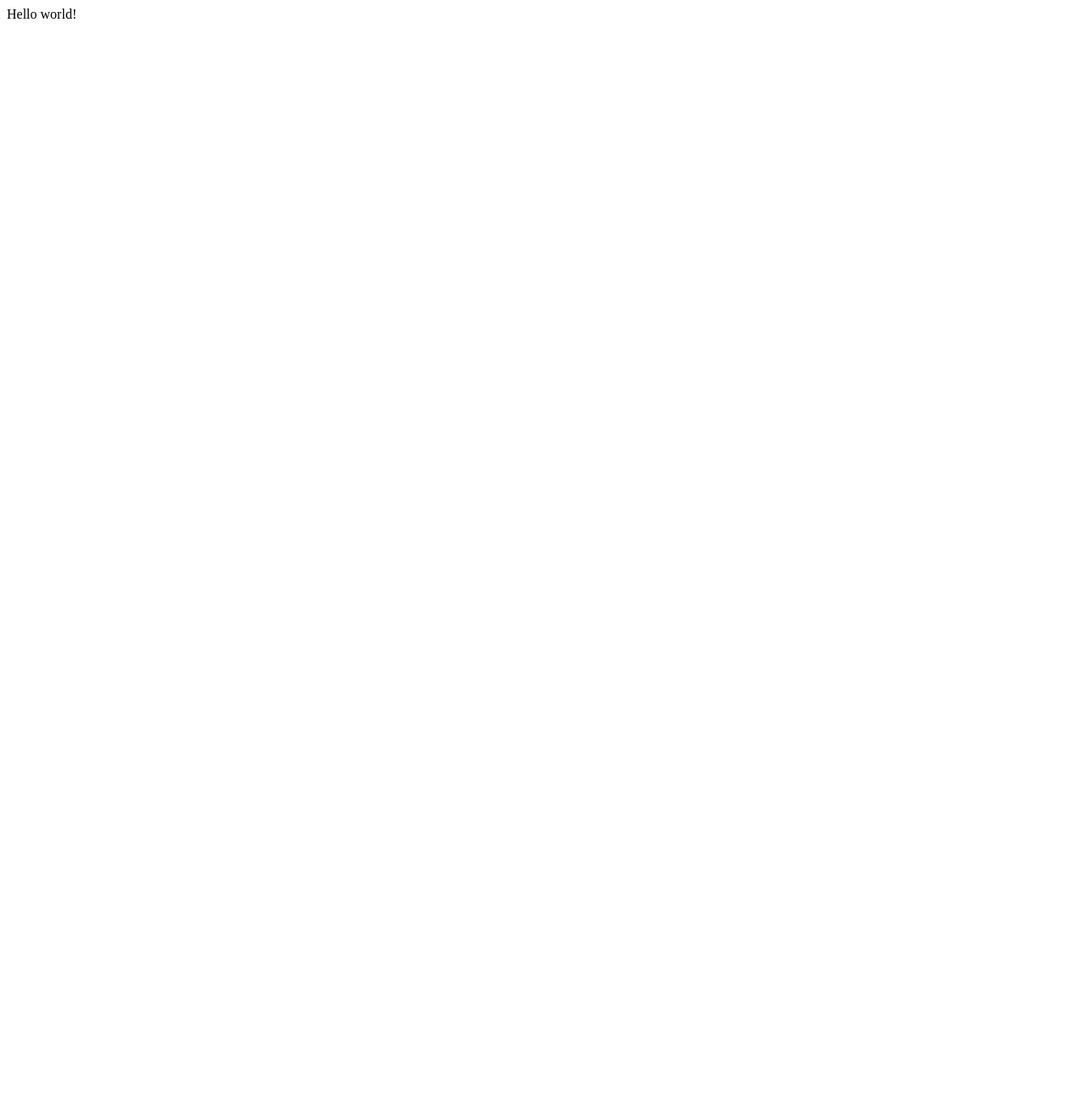
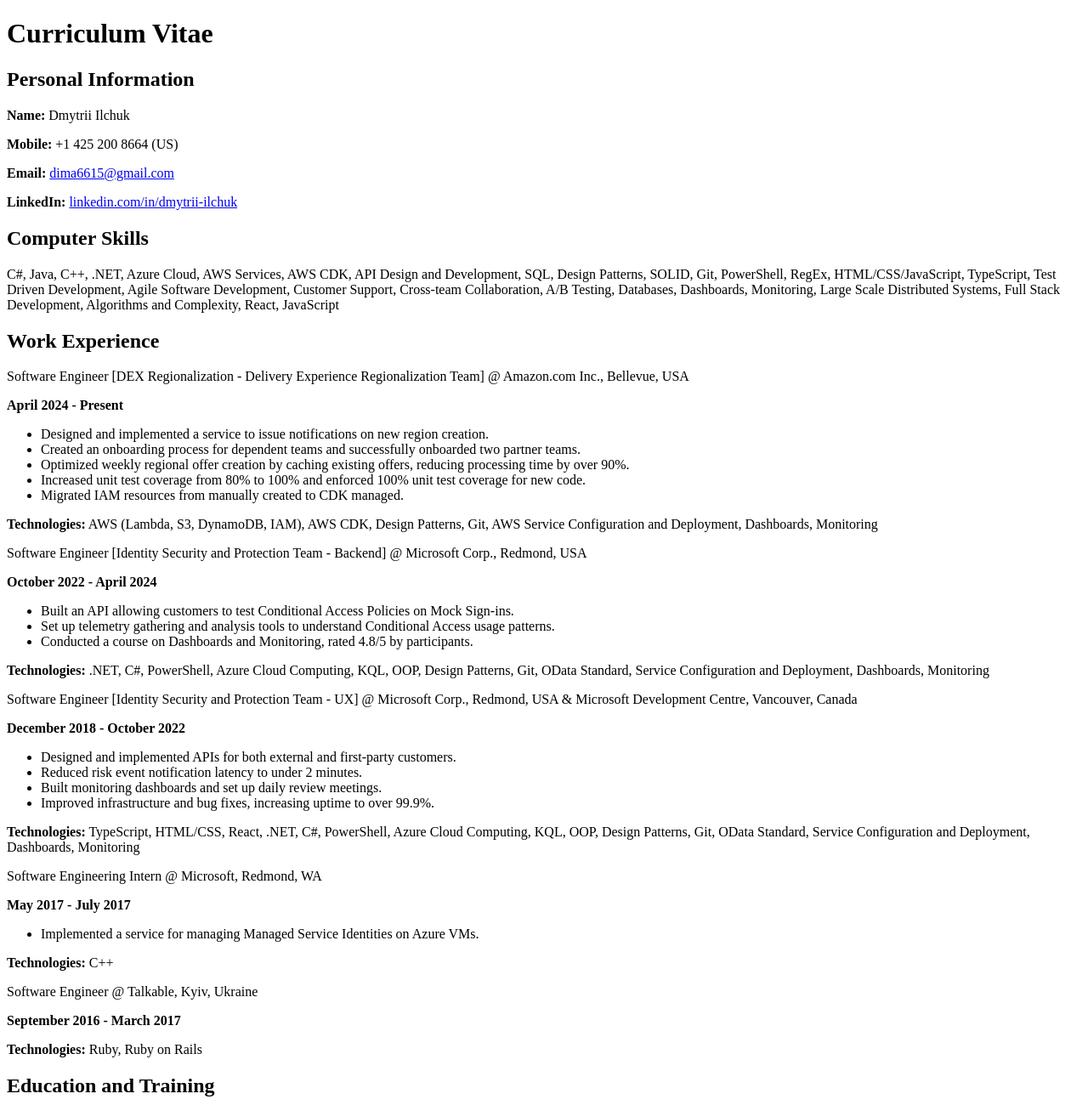
Before and after one commit to dmytriiIlchuk/dmytriiIlchuk.github.io, a plain HTML site: page index.html in a window 1280 px wide. Shown: the top 1300 px of the page at 85% size. Before the commit the page ends 800 px from the top, so only its background shows below. Drawn offline with Linux system fonts and the light colour scheme.

Commit message:
Update index.html

```diff
--- a/index.html
+++ b/index.html
@@ -1 +1,85 @@
-Hello world!
+<!DOCTYPE html>
+<html lang="en">
+<head>
+    <meta charset="UTF-8">
+    <meta name="viewport" content="width=device-width, initial-scale=1.0">
+    <title>Curriculum Vitae - Dmytrii Ilchuk</title>
+    <link rel="stylesheet" href="styles.css">
+</head>
+<body>
+    <h1>Curriculum Vitae</h1>
+
+    <div class="section">
+        <h2>Personal Information</h2>
+        <p><strong>Name:</strong> Dmytrii Ilchuk</p>
+        <p><strong>Mobile:</strong> +1 425 200 8664 (US)</p>
+        <p><strong>Email:</strong> <a href="mailto:dima6615@gmail.com">dima6615@gmail.com</a></p>
+        <p><strong>LinkedIn:</strong> <a href="https://www.linkedin.com/in/dmytrii-ilchuk" target="_blank">linkedin.com/in/dmytrii-ilchuk</a></p>
+    </div>
+
+    <div class="section">
+        <h2>Computer Skills</h2>
+        <p>C#, Java, C++, .NET, Azure Cloud, AWS Services, AWS CDK, API Design and Development, SQL, Design Patterns, SOLID, Git, PowerShell, RegEx, HTML/CSS/JavaScript, TypeScript, Test Driven Development, Agile Software Development, Customer Support, Cross-team Collaboration, A/B Testing, Databases, Dashboards, Monitoring, Large Scale Distributed Systems, Full Stack Development, Algorithms and Complexity, React, JavaScript</p>
+    </div>
+
+    <div class="section">
+        <h2>Work Experience</h2>
+
+        <p class="job-title">Software Engineer [DEX Regionalization - Delivery Experience Regionalization Team] @ Amazon.com Inc., Bellevue, USA</p>
+        <p><strong>April 2024 - Present</strong></p>
+        <ul>
+            <li>Designed and implemented a service to issue notifications on new region creation.</li>
+            <li>Created an onboarding process for dependent teams and successfully onboarded two partner teams.</li>
+            <li>Optimized weekly regional offer creation by caching existing offers, reducing processing time by over 90%.</li>
+            <li>Increased unit test coverage from 80% to 100% and enforced 100% unit test coverage for new code.</li>
+            <li>Migrated IAM resources from manually created to CDK managed.</li>
+        </ul>
+        <p><strong>Technologies:</strong> AWS (Lambda, S3, DynamoDB, IAM), AWS CDK, Design Patterns, Git, AWS Service Configuration and Deployment, Dashboards, Monitoring</p>
+
+        <p class="job-title">Software Engineer [Identity Security and Protection Team - Backend] @ Microsoft Corp., Redmond, USA</p>
+        <p><strong>October 2022 - April 2024</strong></p>
+        <ul>
+            <li>Built an API allowing customers to test Conditional Access Policies on Mock Sign-ins.</li>
+            <li>Set up telemetry gathering and analysis tools to understand Conditional Access usage patterns.</li>
+            <li>Conducted a course on Dashboards and Monitoring, rated 4.8/5 by participants.</li>
+        </ul>
+        <p><strong>Technologies:</strong> .NET, C#, PowerShell, Azure Cloud Computing, KQL, OOP, Design Patterns, Git, OData Standard, Service Configuration and Deployment, Dashboards, Monitoring</p>
+
+        <p class="job-title">Software Engineer [Identity Security and Protection Team - UX] @ Microsoft Corp., Redmond, USA & Microsoft Development Centre, Vancouver, Canada</p>
+        <p><strong>December 2018 - October 2022</strong></p>
+        <ul>
+            <li>Designed and implemented APIs for both external and first-party customers.</li>
+            <li>Reduced risk event notification latency to under 2 minutes.</li>
+            <li>Built monitoring dashboards and set up daily review meetings.</li>
+            <li>Improved infrastructure and bug fixes, increasing uptime to over 99.9%.</li>
+        </ul>
+        <p><strong>Technologies:</strong> TypeScript, HTML/CSS, React, .NET, C#, PowerShell, Azure Cloud Computing, KQL, OOP, Design Patterns, Git, OData Standard, Service Configuration and Deployment, Dashboards, Monitoring</p>
+
+        <p class="job-title">Software Engineering Intern @ Microsoft, Redmond, WA</p>
+        <p><strong>May 2017 - July 2017</strong></p>
+        <ul>
+            <li>Implemented a service for managing Managed Service Identities on Azure VMs.</li>
+        </ul>
+        <p><strong>Technologies:</strong> C++</p>
+
+        <p class="job-title">Software Engineer @ Talkable, Kyiv, Ukraine</p>
+        <p><strong>September 2016 - March 2017</strong></p>
+        <p><strong>Technologies:</strong> Ruby, Ruby on Rails</p>
+    </div>
+
+    <div class="section">
+        <h2>Education and Training</h2>
+        <p><strong>Masters in Software Engineering</strong> - Taras Shevchenko National University of Kyiv (2016 - 2018)</p>
+        <p><strong>Bachelor’s in Software Engineering</strong> - Taras Shevchenko National University of Kyiv (2012 - 2016)</p>
+    </div>
+
+    <div class="section">
+        <h2>Additional Information</h2>
+        <p><strong>Language Skills:</strong></p>
+        <ul>
+            <li>Ukrainian: Native</li>
+            <li>English: Fluent</li>
+        </ul>
+    </div>
+</body>
+</html>
```
